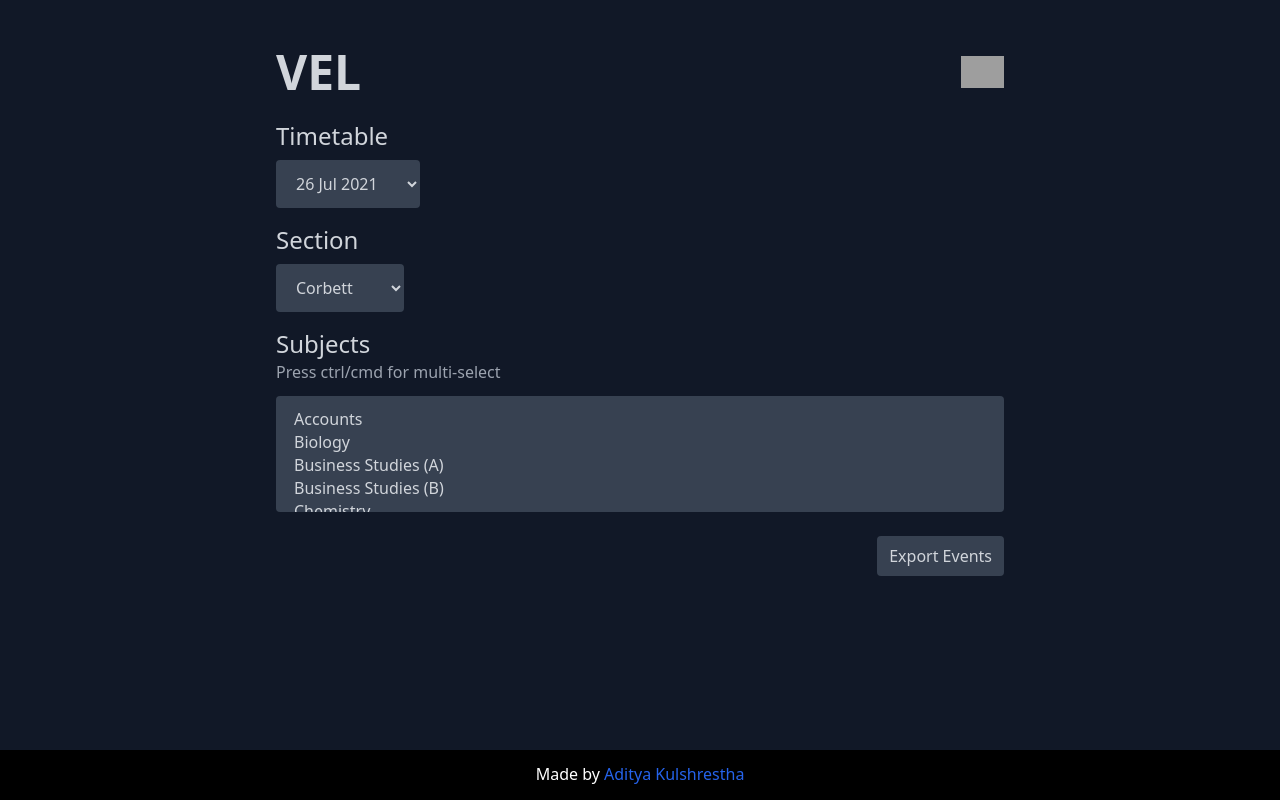
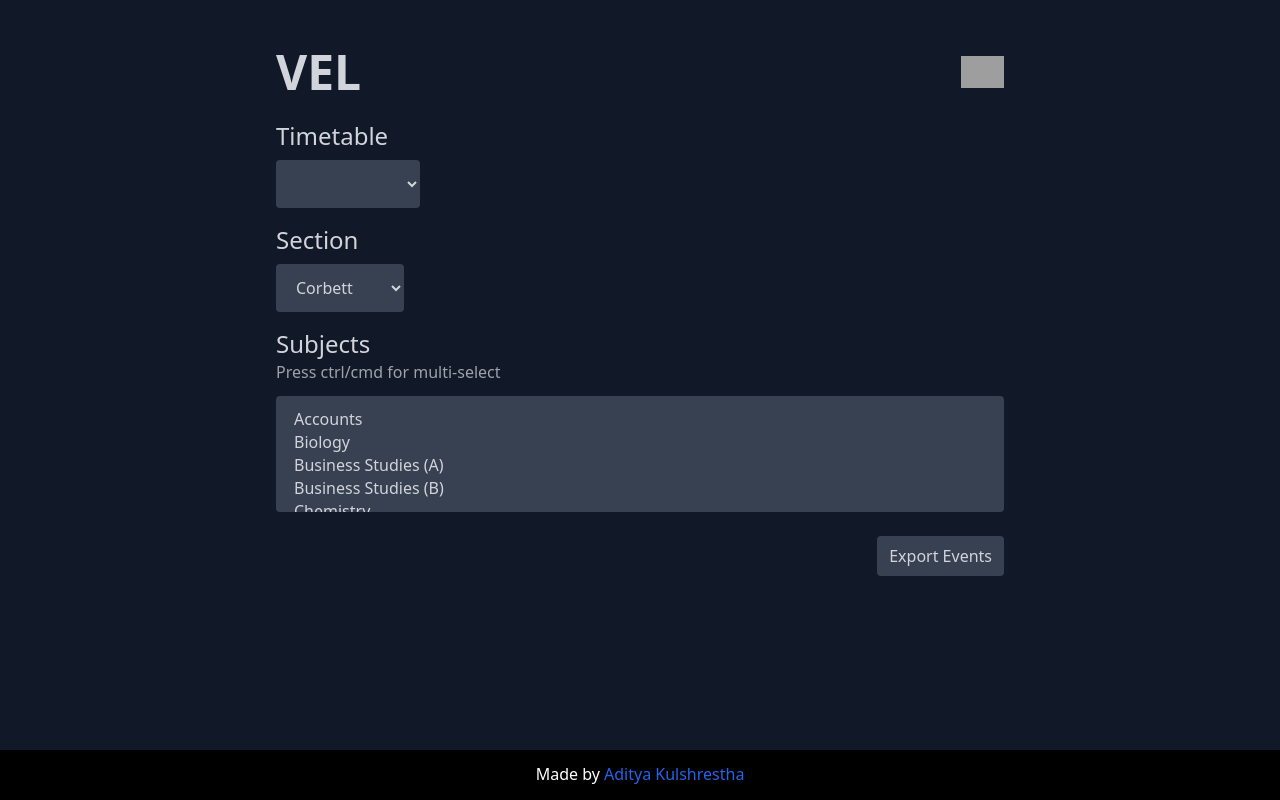
Before and after one commit to adikul358/vel, a plain HTML site: page index.html in a window 1280 px wide. Drawn offline with nearby package versions, Linux system fonts and the light colour scheme; no server answers; grey boxes are pictures that could not be loaded.

Commit message:
html bug

```diff
--- a/index.html
+++ b/index.html
@@ -20,11 +20,7 @@
 			</div>
 
 			<p class="text-2xl text-gray-300">Timetable</p>
-			<select name="timetable" id="timetable"
-				class="form-select px-4 py-3  rounded bg-gray-700 text-gray-300 w-36 mt-2">
-				<option value="20210726">26 Jul 2021</option>
-				<option value="20210719">19 Jul 2021</option>
-				<option value="20210712">12 Jul 2021</option>
+			<select name="timetable" id="timetable" class="form-select px-4 py-3  rounded bg-gray-700 text-gray-300 w-36 mt-2">
 			</select>
 
 			<p class="text-2xl text-gray-300 mt-4">Section</p>
```
